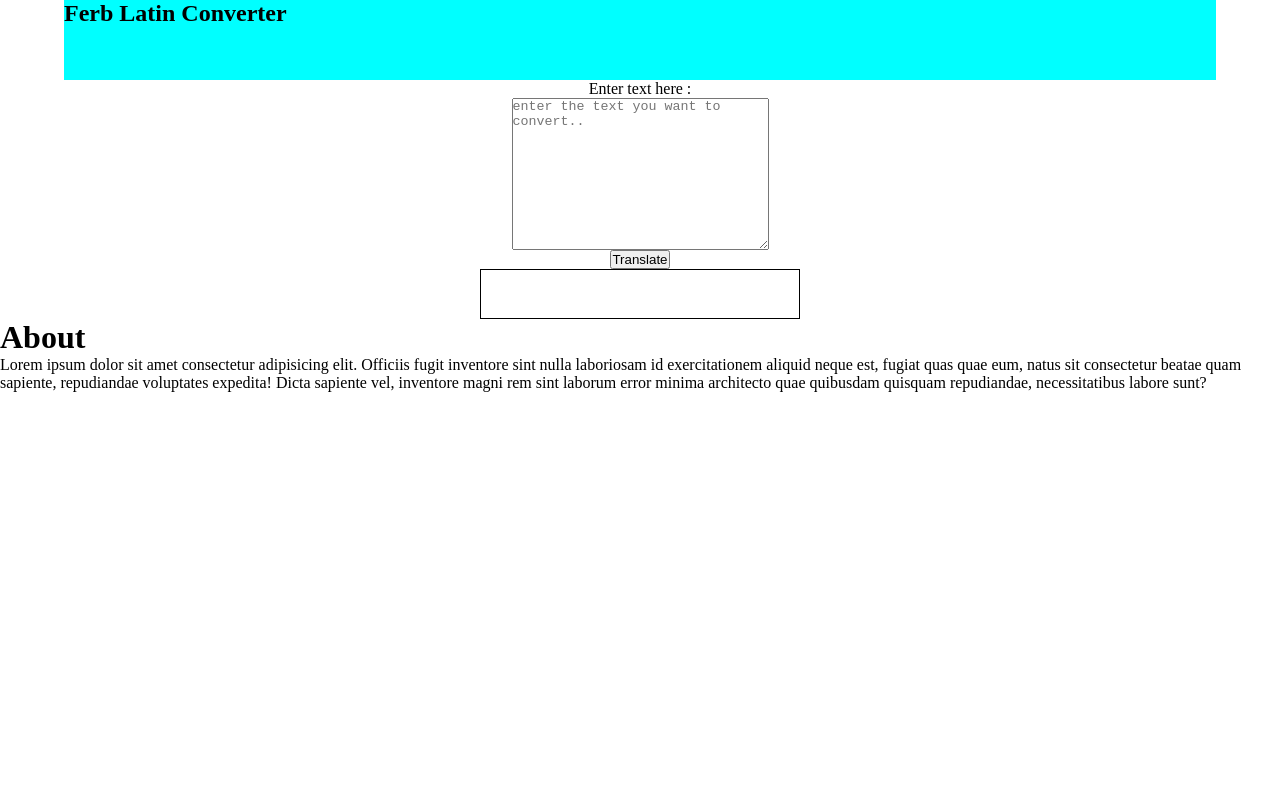
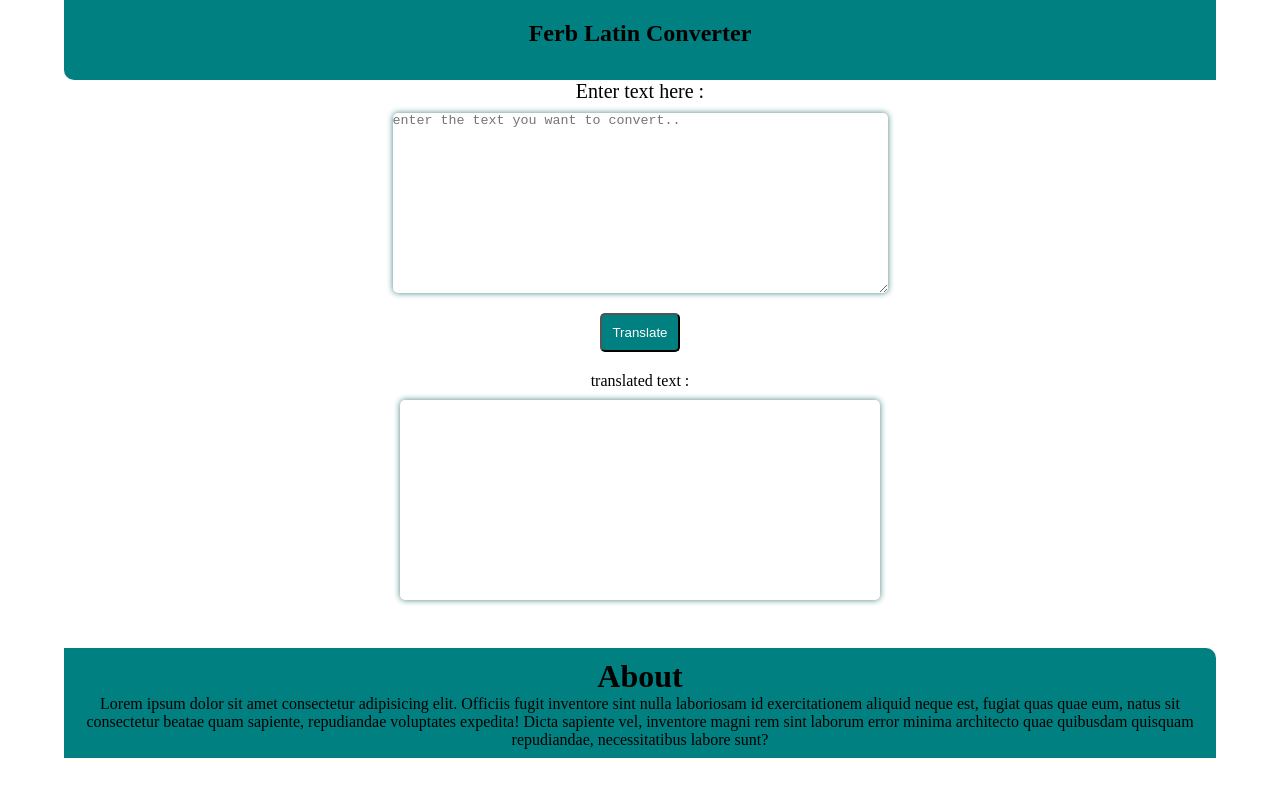
Before and after one commit to shubhamtiwari08/Ferb-latin-translator, a plain HTML site: page index.html in a window 1280 px wide. Drawn offline with Linux system fonts and the light colour scheme.

Commit message:
added html and css style

```diff
--- a/index.html
+++ b/index.html
@@ -15,9 +15,10 @@
     </nav>
     <div class="main-container">
         <label for="user-ipt">Enter text here : </label>
-        <textarea name="input" id="user-ipt" cols="30" rows="10"
+        <textarea name="input" id="user-ipt" cols="60" rows="12"
             placeholder="enter the text you want to convert.."></textarea>
         <button id="translate-btn">Translate</button>
+        <p>translated text : </p>
         <div id="output-area"></div>
 
     </div>
@@ -30,7 +31,7 @@
                 architecto quae quibusdam quisquam repudiandae, necessitatibus labore sunt?</p>
         </div>
     </footer>
-    <script src="scritp.js"></script>
+    <script src="script.js"></script>
 </body>
 
 </html>
--- a/style.css
+++ b/style.css
@@ -4,11 +4,18 @@
     box-sizing: border-box;
 }
 
+
+
+
+
 nav {
     width: calc(100% - 10%);
     margin: auto;
     height: 5rem;
-    background-color: aqua;
+    background-color: teal;
+    text-align: center;
+    padding: 20px 10px;
+    border-bottom-left-radius: 10px;
 }
 
 
@@ -19,11 +26,44 @@ nav {
     flex-direction: column;
     justify-content: center;
     align-items: center;
+    row-gap: 10px;
+}
+
+label {
+    font-size: 20px;
+}
+
+#user-ipt {
+    box-shadow: 0px 0px 6px rgb(73, 133, 130);
+    border: none;
+    border-radius: 5px;
+}
+
+#translate-btn {
+    padding: 10px 10px;
+    margin: 10px 10px;
+    color: white;
+    background-color: teal;
+    border-radius: 5px;
 }
 
 #output-area {
-    width: 20rem;
+    width: 30rem;
     margin: auto;
-    height: 50px;
+    height: 200px;
     border: 1px solid black;
+    margin-bottom: 3rem;
+    box-shadow: 0px 0px 6px rgb(73, 133, 130);
+    border: none;
+    border-radius: 5px;
 }
+
+.bottom-div {
+    width: calc(100% - 10%);
+    height: 110px;
+    padding: 10px 10px;
+    margin: auto;
+    text-align: center;
+    background-color: teal;
+    border-top-right-radius: 10px;
+}
```
